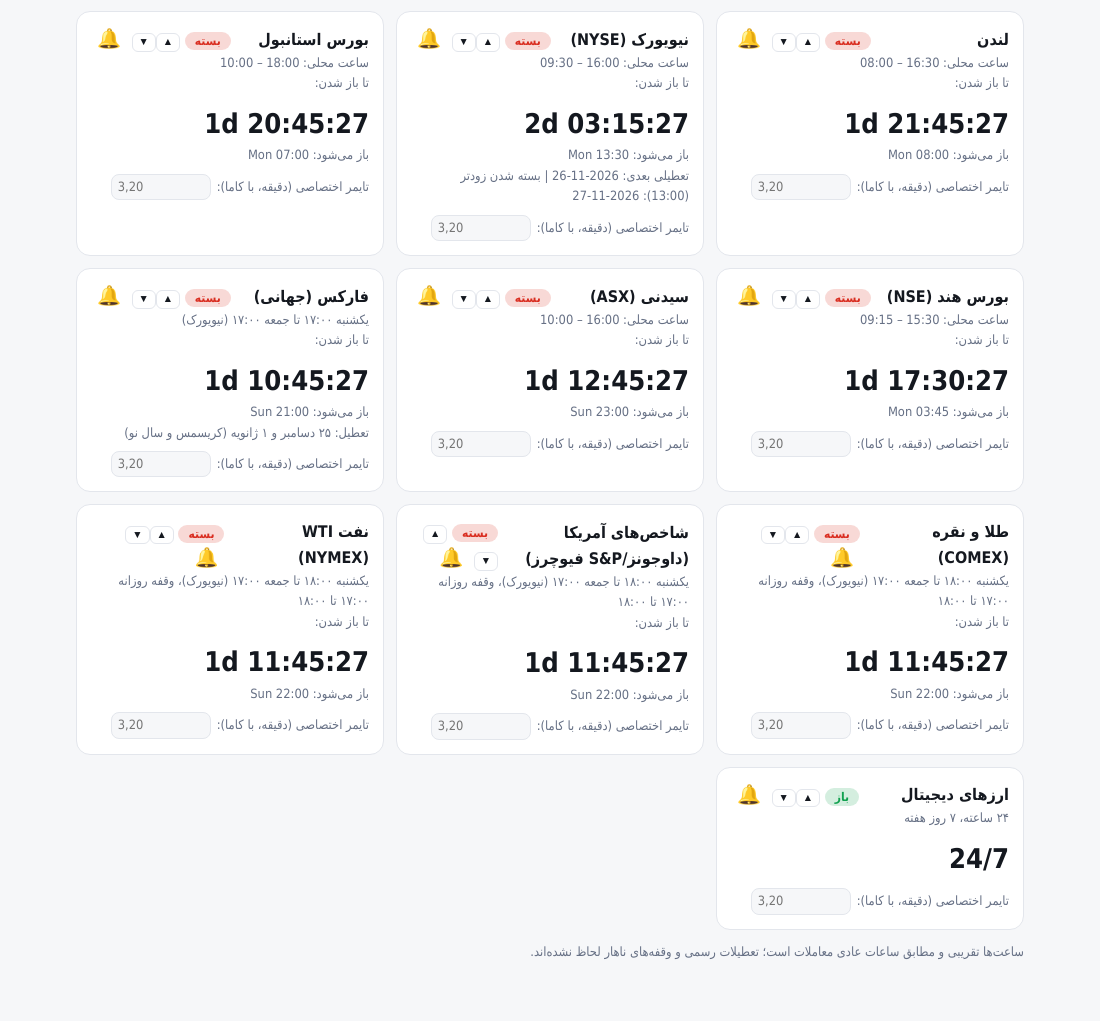
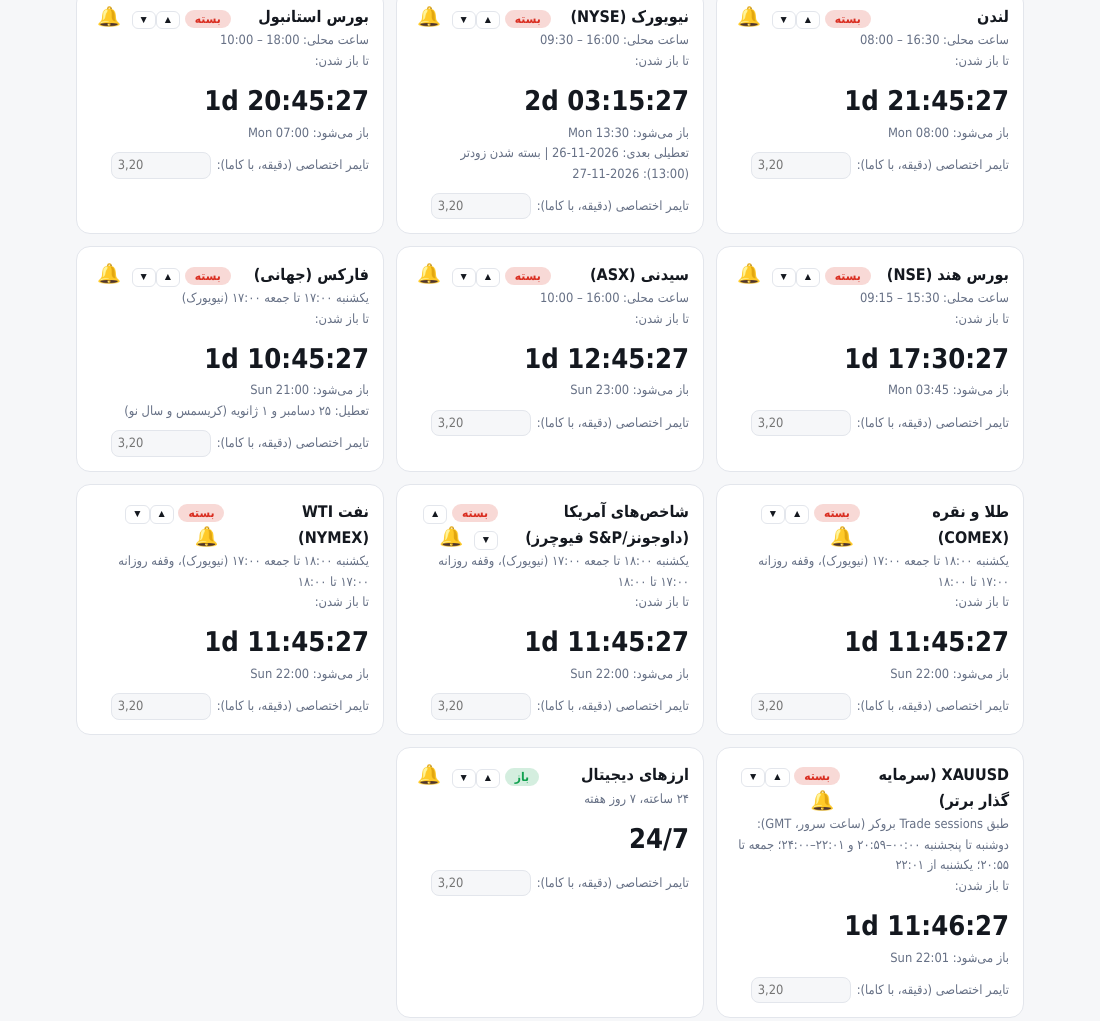
Before and after one commit to pooriyak77-eng/Pax_7km, an Electron app: page index.html in a window 1100 px wide. Shown: the part 1119-2140 px from the top of the page. Before the commit the page ends 2111 px from the top, so only its background shows below. Drawn offline with Linux system fonts and the light colour scheme.

Commit message:
Update index.html

```diff
--- a/index.html
+++ b/index.html
@@ -1,4 +1,4 @@
-ِ<!DOCTYPE html>
+<!DOCTYPE html>
 <html lang="fa" dir="rtl">
 <head>
 <meta charset="utf-8">
@@ -86,6 +86,7 @@ const M=[
 {id:'gold',n:'طلا و نقره (COMEX)',tz:'America/New_York',gx:1},
 {id:'usf',n:'شاخص‌های آمریکا (داوجونز/S&P فیوچرز)',tz:'America/New_York',gx:1},
 {id:'wti',n:'نفت WTI (NYMEX)',tz:'America/New_York',gx:1},
+{id:'xau',n:'XAUUSD (سرمایه گذار برتر)',tz:'UTC',sess:{0:[[1321,1440]],1:[[0,1259],[1321,1440]],2:[[0,1259],[1321,1440]],3:[[0,1259],[1321,1440]],4:[[0,1259],[1321,1440]],5:[[0,1255]]},txt:'طبق Trade sessions بروکر (ساعت سرور، GMT): دوشنبه تا پنجشنبه ۰۰:۰۰–۲۰:۵۹ و ۲۲:۰۱–۲۴:۰۰؛ جمعه تا ۲۰:۵۵؛ یکشنبه از ۲۲:۰۱'},
 {id:'btc',n:'ارزهای دیجیتال',tz:'UTC',all:1}
 ];
 const WD={Sun:0,Mon:1,Tue:2,Wed:3,Thu:4,Fri:5,Sat:6};
@@ -99,6 +100,7 @@ function isOpen(m,t){
   const {d,m:mn,ds}=parts(m.tz,t);
   if(m.hol&&m.hol.includes(ds))return false;
   if(m.xh&&m.xh.includes(ds.slice(5)))return false;
+  if(m.sess){const a=m.sess[d]||[];return a.some(([s,e])=>mn>=s&&mn<e)}
   if(m.all) return true;
   if(m.gx) return (d===0&&mn>=1080)||(d>=1&&d<=4&&!(mn>=1020&&mn<1080))||(d===5&&mn<1020);
   if(m.fx) return (d===0&&mn>=1020)||(d>=1&&d<=4)||(d===5&&mn<1020);
@@ -183,7 +185,7 @@ M.forEach(m=>{
   const bell=c.querySelector('.bell');
   const sync=()=>bell.classList.toggle('on',!S.off.includes(m.id));sync();
   bell.onclick=()=>{S.off=S.off.includes(m.id)?S.off.filter(x=>x!==m.id):[...S.off,m.id];save();sync()};
-  c.querySelector('.hrs').innerHTML=m.all?'۲۴ ساعته، ۷ روز هفته':m.gx?'یکشنبه ۱۸:۰۰ تا جمعه ۱۷:۰۰ (نیویورک)، وقفه روزانه ۱۷:۰۰ تا ۱۸:۰۰':m.fx?'یکشنبه ۱۷:۰۰ تا جمعه ۱۷:۰۰ (نیویورک)':`ساعت محلی: <span class="t">${String(m.o[0]).padStart(2,'0')}:${String(m.o[1]).padStart(2,'0')} – ${String(m.c[0]).padStart(2,'0')}:${String(m.c[1]).padStart(2,'0')}</span>`;
+  c.querySelector('.hrs').innerHTML=m.sess?m.txt:m.all?'۲۴ ساعته، ۷ روز هفته':m.gx?'یکشنبه ۱۸:۰۰ تا جمعه ۱۷:۰۰ (نیویورک)، وقفه روزانه ۱۷:۰۰ تا ۱۸:۰۰':m.fx?'یکشنبه ۱۷:۰۰ تا جمعه ۱۷:۰۰ (نیویورک)':`ساعت محلی: <span class="t">${String(m.o[0]).padStart(2,'0')}:${String(m.o[1]).padStart(2,'0')} – ${String(m.c[0]).padStart(2,'0')}:${String(m.c[1]).padStart(2,'0')}</span>`;
   st[m.id]={el:c,next:null,fired:new Set()};
   c.querySelector('.up').onclick=()=>moveM(m.id,-1);c.querySelector('.dn').onclick=()=>moveM(m.id,1);
   const mi=c.querySelector('.ml');mi.value=(S.ml[m.id]||[]).join(',');
```
